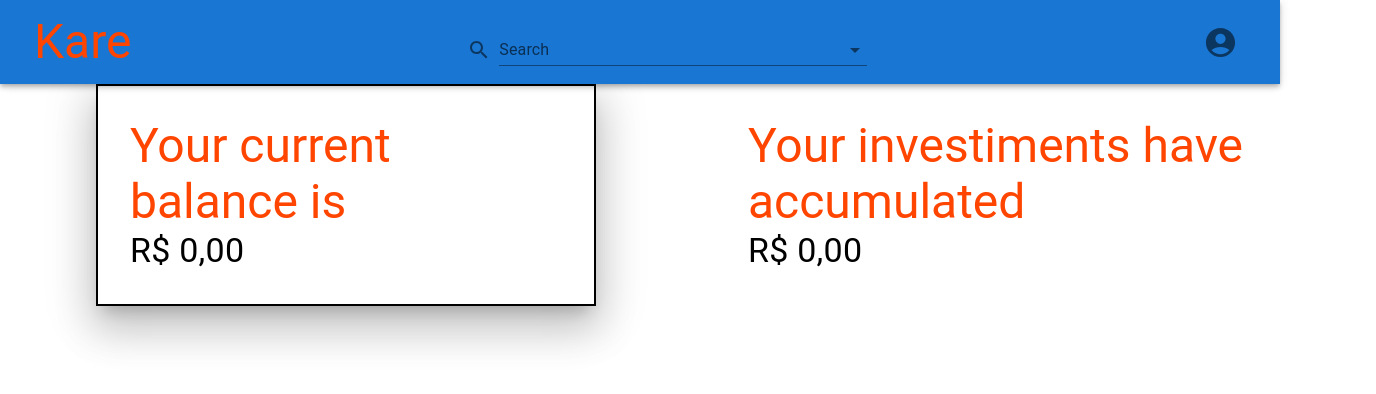
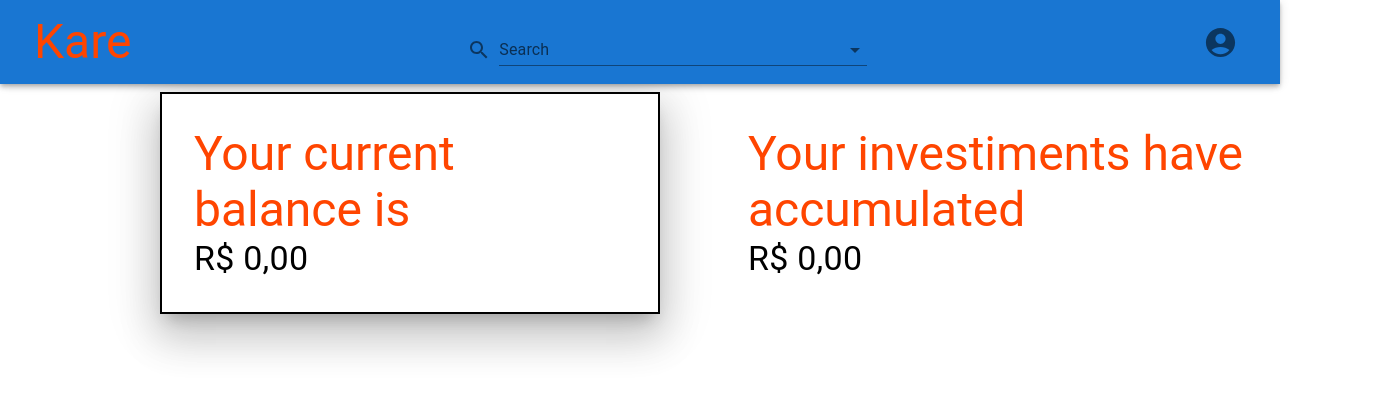
Before and after one commit to ViniciusDeAndrade/kare-front, a Next.js app: page /dashboard in a window 1280 px wide. Shown: the top 394 px of the page, 1376 px wide, since content can reach past the window. Built offline with nearby package versions, Linux system fonts and the light colour scheme.

Commit message:
dashboard spacing

```diff
--- a/src/components/DashboardBodySelector/index.tsx
+++ b/src/components/DashboardBodySelector/index.tsx
@@ -1,3 +1,5 @@
+import { Container } from '@mui/material';
+import { Box } from '@mui/system';
 import { profile } from 'console';
 import { FunctionComponent } from 'react';
 import Balance from '../Balance';
@@ -9,14 +11,18 @@ interface DashboardBodySelectorProps {
 const DashboardBodySelector: FunctionComponent<DashboardBodySelectorProps> = (props) => {
     const render = props.render;
     return (
-        <div>{render == "profile" ? (
+        <Container>
+            <Box sx={{ mt: 1 }}>
+
+                {render == "profile" ? (
                     <div>foi profile</div>
                     )
                     : (
                         <Balance/>
                         )
                     }
-        </div>
+            </Box>
+        </Container>
     );
 }
 
```
Lines whose indentation alone changed are shown as unchanged.
